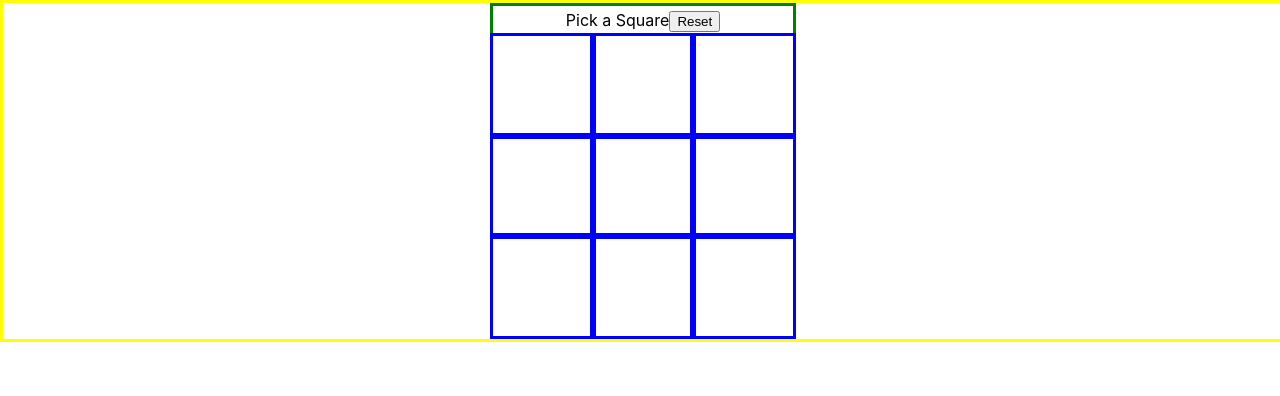
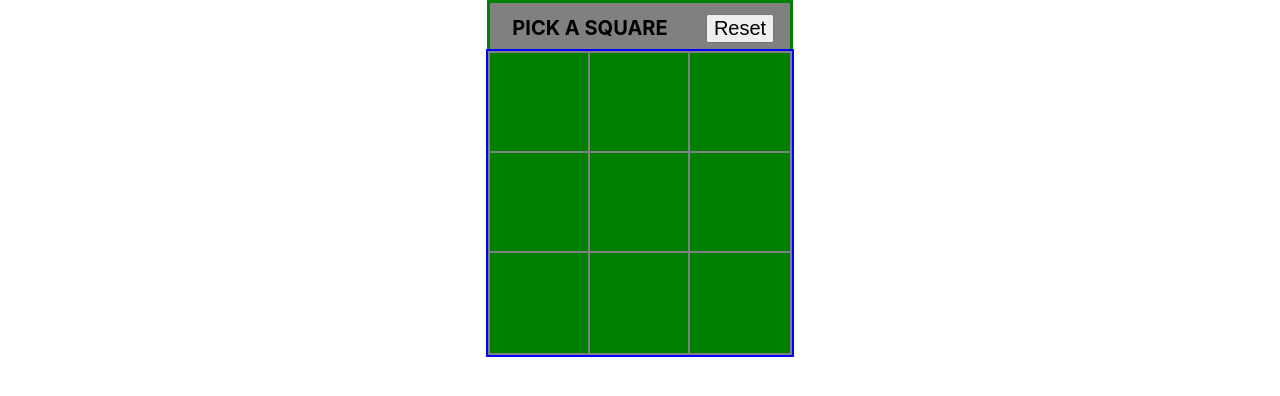
Before and after one commit to GreatDeveloper66/tic--tac-toe, a React (Create React App) app: page / in a window 1280 px wide. Shown: the top 396 px of the page. Built offline with nearby package versions, Linux system fonts and the light colour scheme.

Commit message:
Update styling of board game

```diff
--- a/src/App.css
+++ b/src/App.css
@@ -1,7 +1,6 @@
 #root {
   width: 100%;
   height: 100%;
-  border: 3px solid yellow;
   display: grid;
   grid-template: 1fr/1fr;
   justify-items: center;
@@ -9,7 +8,7 @@
 }
 .App {
   display: grid;
-  grid-template: 30px 300px/300px;
+  grid-template: 50px 300px/300px;
   border: 3px solid green;
   justify-items: center;
   align-items: center;
@@ -22,7 +21,7 @@
   border: 3px solid red;
   justify-items: center;
   align-items: center;
-
+  border: 4px solid blue;
 }
 
 .Square {
@@ -33,4 +32,38 @@
   border: 3px solid blue;
   justify-items: center;
   align-items: center;
+  background-color: green;
+  border: 2px solid grey;
+  font-size: 30px;
+  font-weight: bold;
+  box-shadow: 2px 2px solid lightgrey;
 }
+
+button:hover,.Square:hover{
+  cursor:pointer;
+}
+
+.Status {
+  display: grid;
+  grid-template: 1fr/2fr 1fr;
+  width: 100%;
+  height: 100%;
+  justify-items: center;
+  align-items: center;
+  background-color: grey;
+  font-size: 20px;
+  color: black;
+  font-weight: bold;
+  text-transform: uppercase;
+}
+
+button {
+  display: grid;
+  grid-template: 1fr/1fr;
+  justify-items: center;
+  align-items: center;
+  width: auto;
+  height: auto;
+  font-size: 20px;
+  color: black;
+}
```
